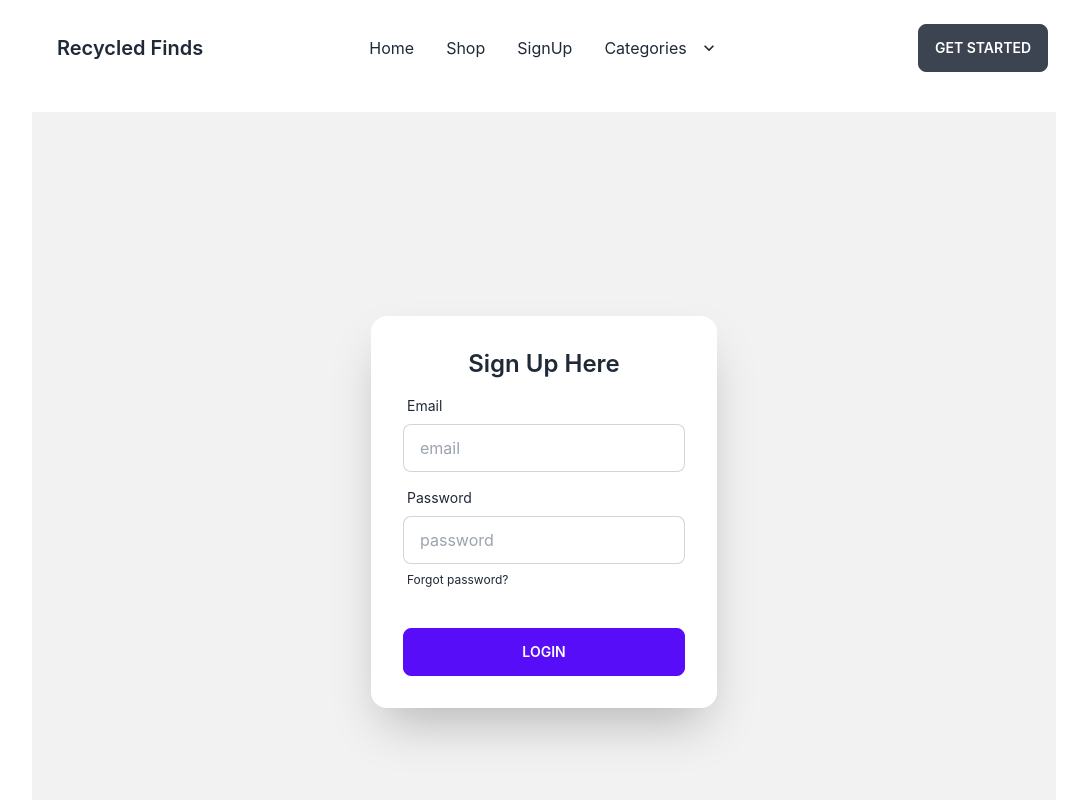
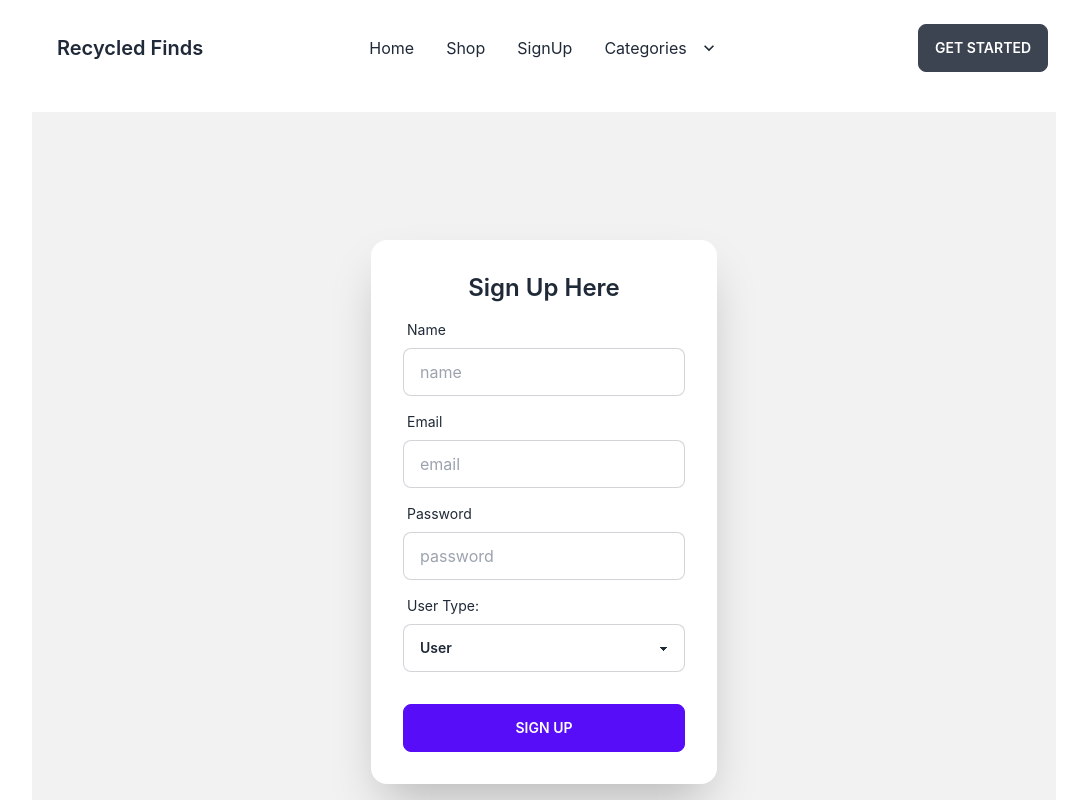
Before and after one commit to nanzchy4/resale-shop-client-side, a React (Create React App) app: page /signup in a window 1280 px wide. Shown: the top 800 px of the page, without its empty margins (96-1183 px from the left). Built offline with nearby package versions, Linux system fonts and the light colour scheme; no server answers.

Commit message:
email password authentication done

```diff
--- a/package.json
+++ b/package.json
@@ -9,8 +9,10 @@
     "@testing-library/user-event": "^13.5.0",
     "axios": "^1.2.0",
     "daisyui": "^2.42.1",
+    "firebase": "^9.14.0",
     "react": "^18.2.0",
     "react-dom": "^18.2.0",
+    "react-hot-toast": "^2.4.0",
     "react-router-dom": "^6.4.3",
     "react-scripts": "5.0.1",
     "web-vitals": "^2.1.4"
--- a/src/App.js
+++ b/src/App.js
@@ -2,11 +2,14 @@ import logo from './logo.svg';
 import './App.css';
 import { RouterProvider } from 'react-router-dom';
 import { router } from './Routes/Routes';
+import { Toaster } from 'react-hot-toast';
+
 
 function App() {
   return (
     <div>
       <RouterProvider router={router}></RouterProvider>
+      <Toaster></Toaster>
     </div>
   );
 }
--- a/src/Pages/SignUp/SignUp/SignUp.js
+++ b/src/Pages/SignUp/SignUp/SignUp.js
@@ -1,32 +1,81 @@
-import React from 'react';
+import React, { useContext } from 'react';
+import { AuthContext } from '../../../contexts/AuthProvider';
+import { useNavigate } from 'react-router-dom';
+import toast from 'react-hot-toast';
 
 const SignUp = () => {
+
+    const navigate = useNavigate();
+    const {createUser,updateUser} = useContext(AuthContext);
+
+    const handleSignIn =(event)=>{
+        event.preventDefault();
+
+        const form = event.target;
+        const name = form.name.value;
+        const email = form.email.value;
+        const password = form.password.value;
+        const option = form.select.value;
+
+        createUser(email,password)
+        .then(result => {
+            const user = result.user;
+            console.log(user)
+            updateUser(name)
+            .then(()=> {
+                toast.success('Account Created');
+                form.reset();
+
+                navigate('/');
+
+            })
+            .catch(error => console.error(error))
+
+        })
+        .catch(error => console.log(error))
+
+    }
+
+
     return (
         <div className="hero min-h-screen bg-base-200 max-w-5xl mx-auto">
             <div className="hero-content ">
                 <div className="card flex-shrink-0 w-full max-w-sm shadow-2xl bg-base-100">
 
-                    <div className="card-body">
+                    <form onSubmit={handleSignIn} className="card-body">
                         <h1 className='text-center text-2xl font-semibold'>Sign Up Here</h1>
+                        <div className="form-control">
+                            <label className="label">
+                                <span className="label-text">Name</span>
+                            </label>
+                            <input name='name' type="text" placeholder="name" className="input input-bordered" />
+                        </div>
                         <div className="form-control">
                             <label className="label">
                                 <span className="label-text">Email</span>
                             </label>
-                            <input type="text" placeholder="email" className="input input-bordered" />
+                            <input name='email' type="email" placeholder="email" className="input input-bordered" required />
                         </div>
                         <div className="form-control">
                             <label className="label">
                                 <span className="label-text">Password</span>
                             </label>
-                            <input type="text" placeholder="password" className="input input-bordered" />
+                            <input name='password' type="password" placeholder="password" className="input input-bordered" required />
+                        </div>
+                        <div className='form-control'>
                             <label className="label">
-                                <a href="#" className="label-text-alt link link-hover">Forgot password?</a>
+                                <span className="label-text">User Type:</span>
                             </label>
+                            <select name='select' className="select w-full max-w-xs select-bordered">
+                                <option  defaultValue='User' value='user'>User</option>
+                                <option  value='seller'>Seller</option>
+
+                            </select>
                         </div>
                         <div className="form-control mt-6">
-                            <button className="btn btn-primary">Login</button>
+                            <button className="btn btn-primary">Sign Up</button>
                         </div>
-                    </div>
+                    </form>
                 </div>
             </div>
         </div>
--- a/src/Shared/Navbar/Navbar.js
+++ b/src/Shared/Navbar/Navbar.js
@@ -1,7 +1,9 @@
-import React from 'react';
+import React, { useContext } from 'react';
 import { Link } from 'react-router-dom';
+import { AuthContext } from '../../contexts/AuthProvider';
 
 const Navbar = () => {
+    const { user } = useContext(AuthContext);
     return (
         <div className="navbar bg-base-100 max-w-5xl mx-auto mt-4 mb-8">
             <div className="navbar-start">
@@ -12,9 +14,23 @@ const Navbar = () => {
                     <ul tabIndex={0} className="menu menu-compact dropdown-content mt-3 p-2 shadow bg-base-100 rounded-box w-52">
                         <li><Link to='/'>Home</Link></li>
                         <li><Link>Shop</Link></li>
+                        {user?.displayName ?
+                            <>
+                                <li>{user.displayName}</li>
+                                <li><Link>Logout</Link></li>
+                            </>
+                            :
+                            <>
                                 <li><Link to='/signup'>SignUp</Link></li>
+                                <li><Link to='/login'>Login</Link></li>
+
+                            </>
+
+
+
+                        }
                         <li tabIndex={0}>
-                            <Link clLinkssName="justify-between">
+                            <Link className="justify-between">
                                 Categories
                                 <svg className="fill-current" xmlns="http://www.w3.org/2000/svg" width="24" height="24" viewBox="0 0 24 24"><path d="M8.59,16.58L13.17,12L8.59,7.41L10,6L16,12L10,18L8.59,16.58Z" /></svg>
                             </Link>
--- /dev/null
+++ b/src/contexts/AuthProvider.js
@@ -0,0 +1,48 @@
+import { createContext, useEffect, useState } from "react";
+import app from "../firebase/firebase.config";
+import { getAuth, createUserWithEmailAndPassword, updateProfile, signInWithPopup, signInWithEmailAndPassword, signOut, onAuthStateChanged} from "firebase/auth";
+
+export const AuthContext = createContext();
+const auth = getAuth(app);
+
+const AuthProvider = ({children}) =>{
+    const [user, setUser] = useState(null);
+    const [loading, setLoading] = useState(true);
+
+    const createUser = (email,password) =>{
+      return createUserWithEmailAndPassword(auth,email,password)
+    }
+    const updateUser = (name)=> {
+       return updateProfile(auth.currentUser,{
+        displayName: name
+       })
+    }
+
+    const signUpWithGoogle = (provider)=>{
+        return signInWithPopup(auth, provider)
+      }
+
+    const logIn = (email,password) =>{
+        return signInWithEmailAndPassword(auth, email, password);
+      }
+
+      const logOut = () =>{
+        return signOut(auth);
+    }
+        useEffect( ()=>{
+        const unsubscribe = onAuthStateChanged(auth, currentUser =>{
+            setUser(currentUser);
+        })
+        return () =>{
+            unsubscribe();
+        }
+    },[])
+
+    const authInfo ={user, loading,createUser,updateUser,signUpWithGoogle,logIn}
+
+    return (
+        <AuthContext.Provider value={authInfo}>{children}</AuthContext.Provider>
+    );
+}
+
+export default AuthProvider;
--- /dev/null
+++ b/src/firebase/firebase.config.js
@@ -0,0 +1,18 @@
+// Import the functions you need from the SDKs you need
+import { initializeApp } from "firebase/app";
+// TODO: Add SDKs for Firebase products that you want to use
+// https://firebase.google.com/docs/web/setup#available-libraries
+
+// Your web app's Firebase configuration
+const firebaseConfig = {
+  apiKey: process.env.REACT_APP_apiKey,
+  authDomain: process.env.REACT_APP_authDomain,
+  projectId: process.env.REACT_APP_projectId,
+  storageBucket: process.env.REACT_APP_storageBucket,
+  messagingSenderId: process.env.REACT_APP_messagingSenderId,
+  appId: process.env.REACT_APP_appId
+};
+
+// Initialize Firebase
+const app = initializeApp(firebaseConfig);
+export default app;
--- a/src/index.js
+++ b/src/index.js
@@ -5,13 +5,14 @@ import App from './App';
 import reportWebVitals from './reportWebVitals';
 
 import { QueryClient, QueryClientProvider} from '@tanstack/react-query';
+import AuthProvider from './contexts/AuthProvider';
 
 const queryClient = new QueryClient();
 const root = ReactDOM.createRoot(document.getElementById('root'));
 root.render(
   <React.StrictMode>
      <QueryClientProvider client={queryClient}>
-     <App />
+    <AuthProvider> <App /></AuthProvider>
     </QueryClientProvider>
 
   </React.StrictMode>
```
Also changed, not shown: 1 other file (tests, documents, lock files or other folders). Lines whose indentation alone changed are shown as unchanged.
